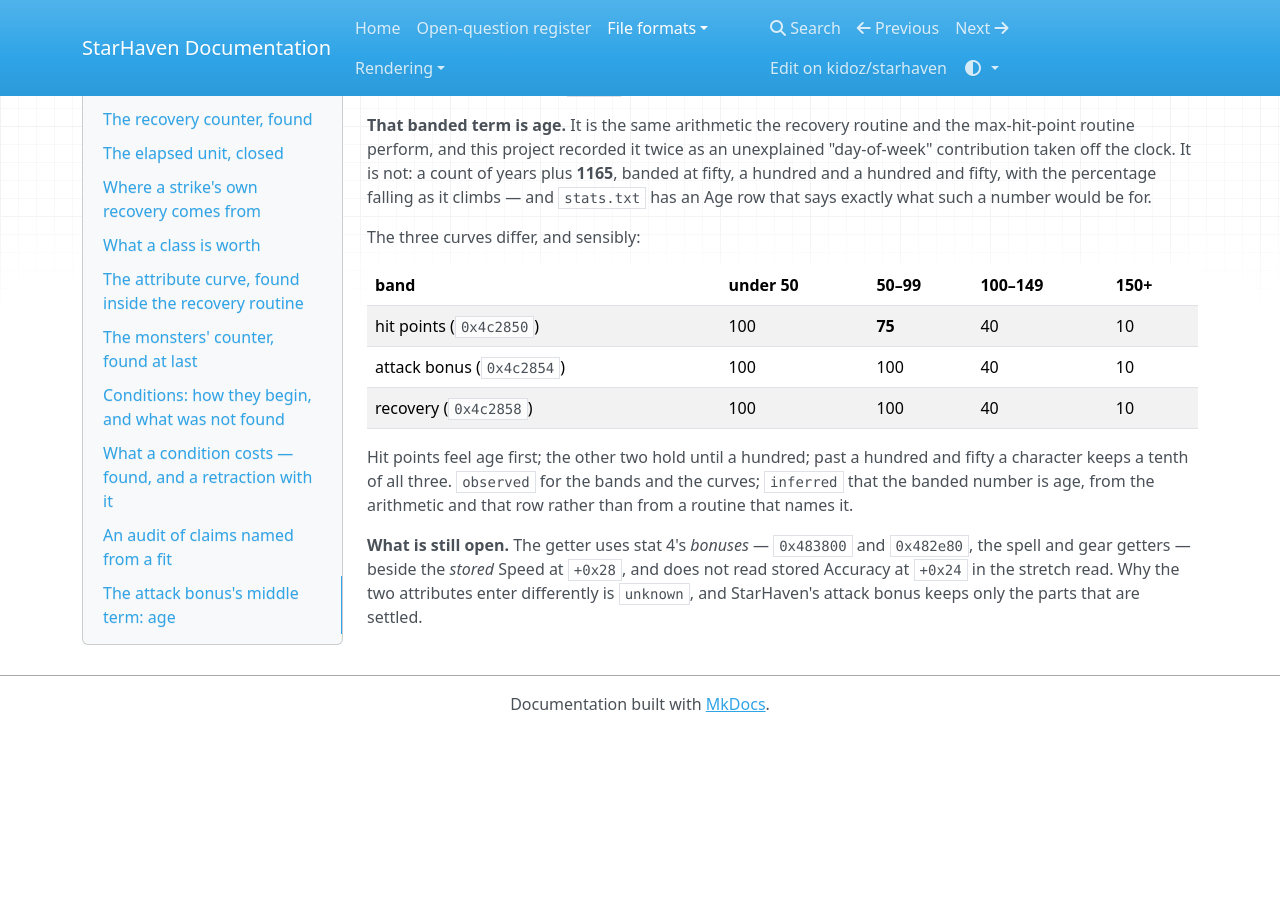
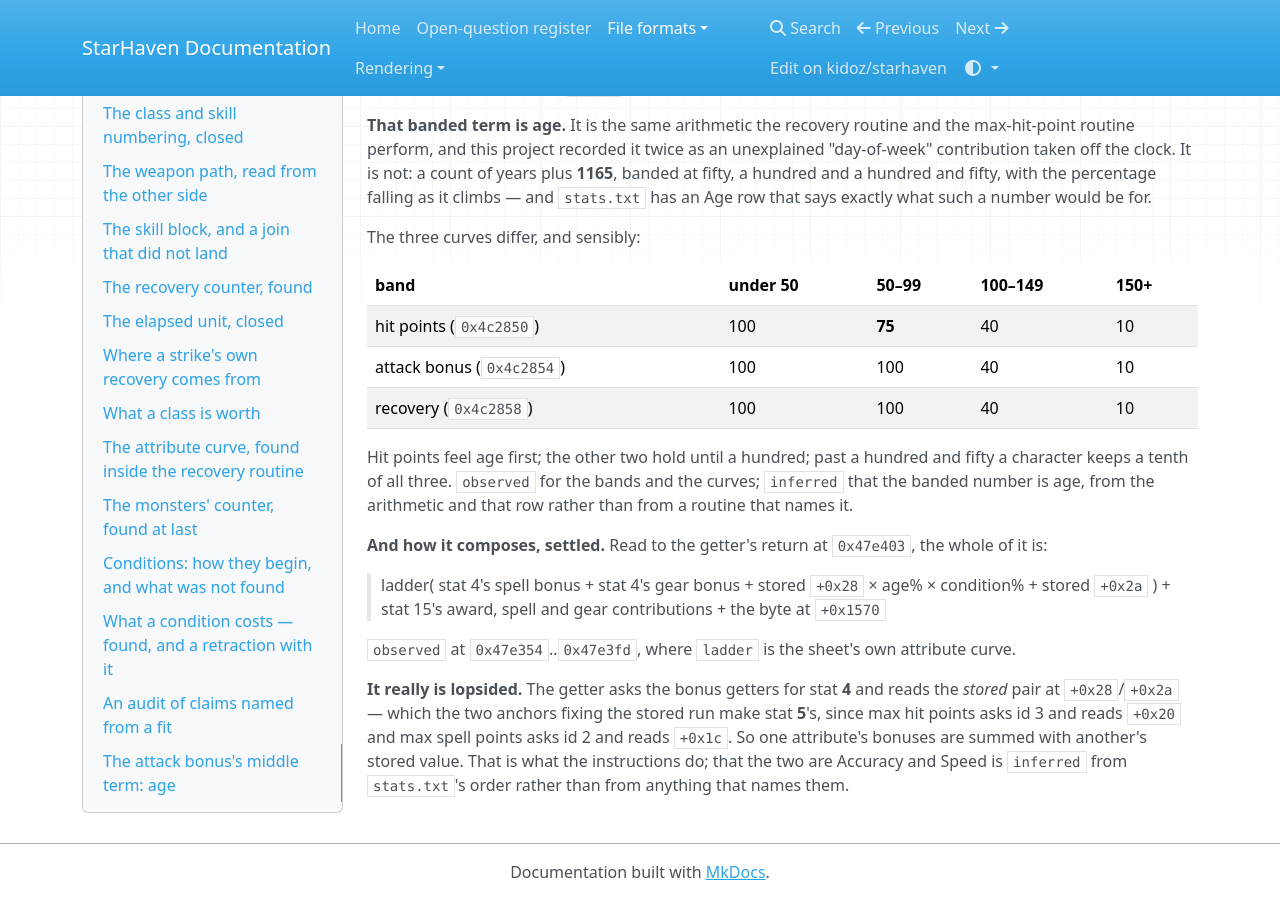
Before and after one commit to kidoz/starhaven, an MkDocs documentation site: the page built from docs/formats/player-record.md, in a window 1280 px wide and 900 px high, scrolled down 12604 px. Built offline with MkDocs 1.6.1, drawn with Linux system fonts in a browser that asks for light colours; nearby versions of some CDN libraries; before the commit the page ends 13336 px from its top, so only the background shows below that.

Commit message:
Settle how the attack bonus composes

```diff
--- a/docs/formats/player-record.md
+++ b/docs/formats/player-record.md
@@ -707,8 +707,20 @@
 bands and the curves; `inferred` that the banded number is age, from the
 arithmetic and that row rather than from a routine that names it.
 
-**What is still open.** The getter uses stat 4's *bonuses* — `0x483800` and
-`0x482e80`, the spell and gear getters — beside the *stored* Speed at
-`+0x28`, and does not read stored Accuracy at `+0x24` in the stretch read.
-Why the two attributes enter differently is `unknown`, and StarHaven's
-attack bonus keeps only the parts that are settled.
+**And how it composes, settled.** Read to the getter's return at
+`0x47e403`, the whole of it is:
+
+> ladder( stat 4's spell bonus + stat 4's gear bonus + stored `+0x28` ×
+> age% × condition% + stored `+0x2a` ) + stat 15's award, spell and gear
+> contributions + the byte at `+0x1570`
+
+`observed` at `0x47e354`..`0x47e3fd`, where `ladder` is the sheet's own
+attribute curve.
+
+**It really is lopsided.** The getter asks the bonus getters for stat **4**
+and reads the *stored* pair at `+0x28`/`+0x2a` — which the two anchors fixing
+the stored run make stat **5**'s, since max hit points asks id 3 and reads
+`+0x20` and max spell points asks id 2 and reads `+0x1c`. So one attribute's
+bonuses are summed with another's stored value. That is what the
+instructions do; that the two are Accuracy and Speed is `inferred` from
+`stats.txt`'s order rather than from anything that names them.
```
Also changed, not shown: README.md (+7 -0 lines), 3 other files.
